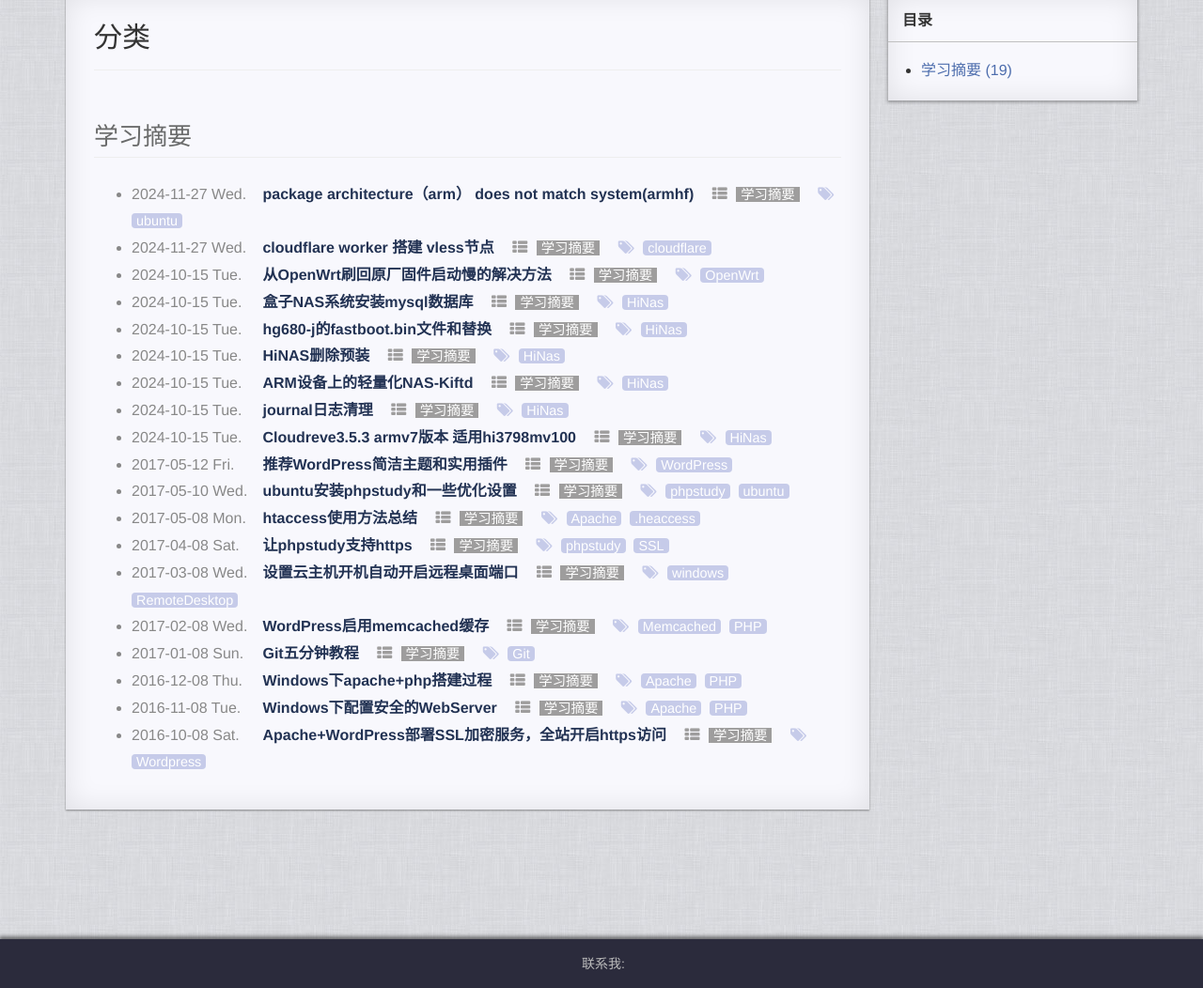
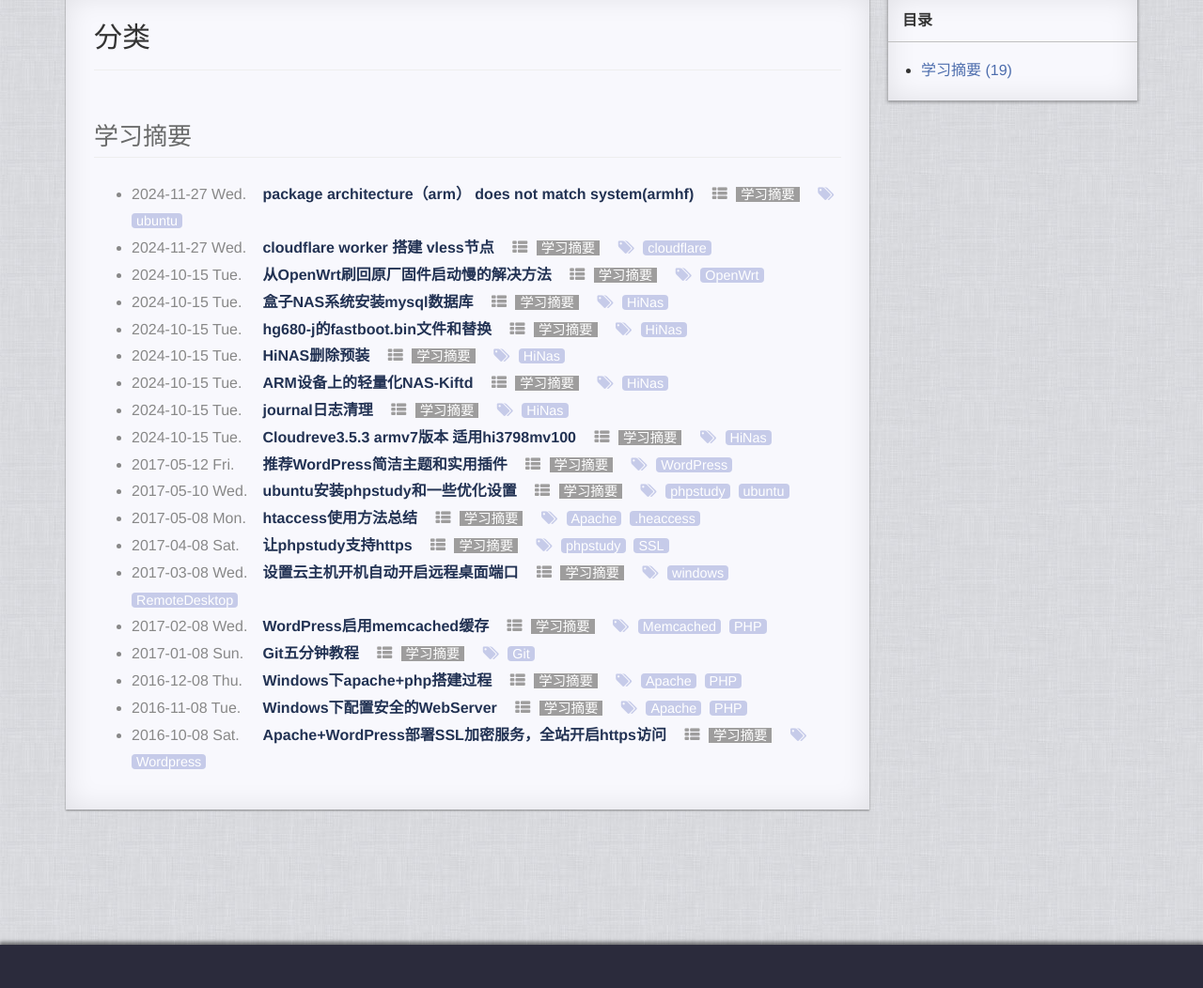
Before and after one commit to luohuilong/luohuilong.github.io, a Jekyll site: the page built from page/1category.html, in a window 1280 px wide, cut to the strip 104-1156 px from the top of the page. Shown: the whole strip at 94% size. Built offline with Jekyll 4.4.1, drawn with Linux system fonts in a browser that asks for light colours; comment, search, counter and statistics services are not loaded; a style sheet for code colours, icons or effects is not loaded.

Commit message:
Update footer.html

```diff
--- a/_includes/footer.html
+++ b/_includes/footer.html
@@ -6,7 +6,7 @@
        <p class="description">
             {% if site.description_footer %} {{site.description_footer}} {% endif %}
         </p>
-        <p class="contact">
+       <!-- <p class="contact">
             联系我: {% if site.github_username %}
             <a href="https://github.com/{{site.github_username}}" title="GitHub"><i class="fa fa-github" aria-hidden="true"></i></a> {% endif %} {% if site.email %}
             <a href="mailto:{{site.email}}" title="email"><i class="fa fa-envelope-o" aria-hidden="true"></i></a> {% endif %} {% if site.weibo_username %}
@@ -18,19 +18,19 @@
             <a href=" https://dribbble.com/{{site.dribbble_username}}" title="Dribbble"><i class="fa fa-dribbble" aria-hidden="true"></i></a> {% endif %}
         </p>
         <p>
-            <!--本站总访问量<span id="busuanzi_value_site_pv"></span>次，本站访客数<span id="busuanzi_value_site_uv"></span>人次，本文总阅读量<span id="busuanzi_value_page_pv"></span>次-->
+            本站总访问量<span id="busuanzi_value_site_pv"></span>次，本站访客数<span id="busuanzi_value_site_uv"></span>人次，本文总阅读量<span id="busuanzi_value_page_pv"></span>次
         </p>
         <p class="power">
             <span>
-                <!--Sites powered by <a href="https://jekyllrb.com/">Jekyll</a> & <a href="https://pages.github.com/">Github Pages</a>.-->
+                Sites powered by <a href="https://jekyllrb.com/">Jekyll</a> & <a href="https://pages.github.com/">Github Pages</a>.
             </span>
         </p>
         <p class="power">
             <span>
-                <!--友情链接：&nbsp;&nbsp;
-                <a target="_blank" href="https://www.dut.pub">读徒</a>-->
+                友情链接：&nbsp;&nbsp;
+                <a target="_blank" href="https://www.dut.pub">读徒</a>
             </span>
-        </p>
+        </p>-->
     </div>
 </footer>
 <!--<script async src="//busuanzi.ibruce.info/busuanzi/2.3/busuanzi.pure.mini.js"></script>-->
```
